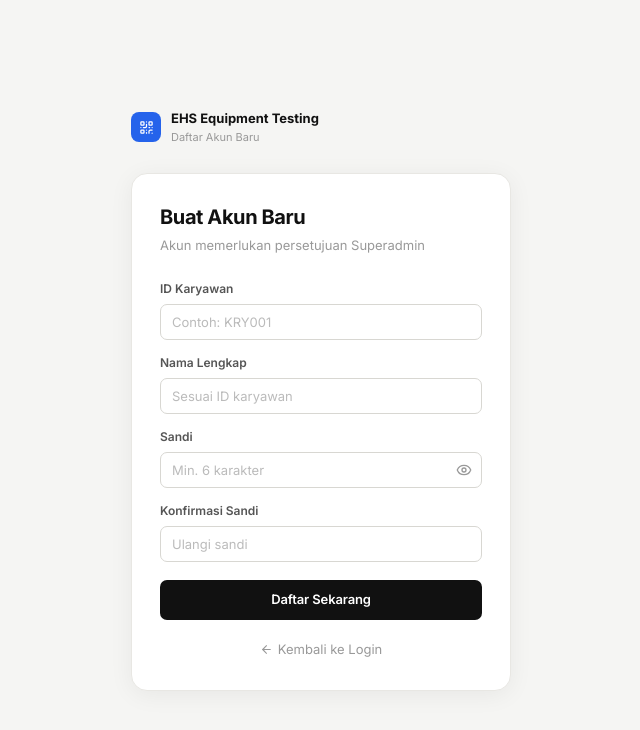
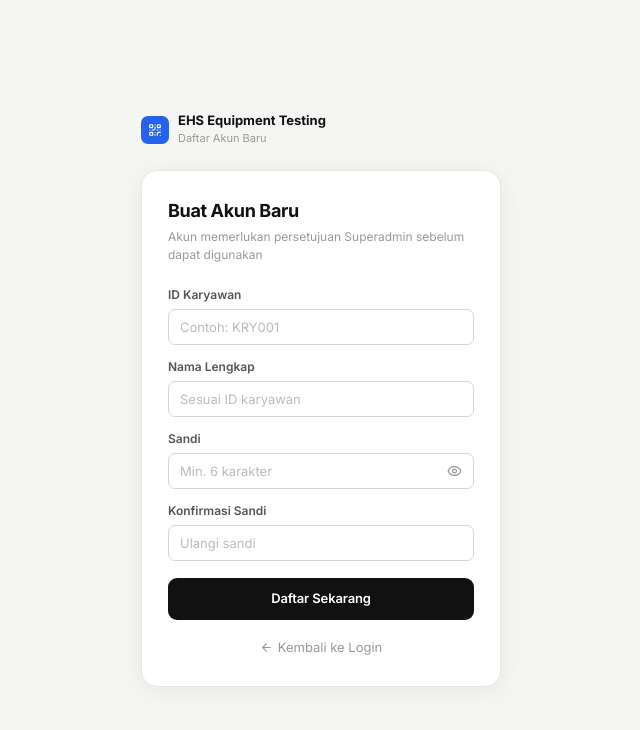
Before and after one commit to deptehsnni/EHS-EquipmentTesting, a React (Vite) app: page /register in a window 1280 px wide. Shown: the top 730 px of the page, without its empty margins (319-959 px from the left). Built offline with nearby package versions, Linux system fonts and the light colour scheme; no server answers.

Commit message:
Update RegisterPage.tsx

```diff
--- a/src/pages/RegisterPage.tsx
+++ b/src/pages/RegisterPage.tsx
@@ -4,18 +4,19 @@ import { supabase, employeeIdToEmail } from '../lib/supabase';
 import { QrCode, Eye, EyeOff, CheckCircle2, AlertCircle, ArrowLeft } from 'lucide-react';
 
 export const RegisterPage: React.FC = () => {
-  const navigate = useNavigate();
-  const [form, setForm] = useState({ employeeId: '', fullName: '', password: '', confirm: '' });
+  const navigate  = useNavigate();
+  const [form,     setForm]     = useState({ employeeId: '', fullName: '', password: '', confirm: '' });
   const [showPass, setShowPass] = useState(false);
-  const [loading, setLoading] = useState(false);
-  const [error, setError] = useState<string | null>(null);
-  const [success, setSuccess] = useState(false);
+  const [loading,  setLoading]  = useState(false);
+  const [error,    setError]    = useState<string | null>(null);
+  const [success,  setSuccess]  = useState(false);
+
   const set = (k: keyof typeof form, v: string) => setForm(p => ({ ...p, [k]: v }));
 
   const handleRegister = async (e: React.FormEvent) => {
     e.preventDefault(); setError(null);
-    if (form.password !== form.confirm) { setError('Sandi tidak cocok'); return; }
-    if (form.password.length < 6) { setError('Sandi minimal 6 karakter'); return; }
+    if (form.password !== form.confirm) { setError('Konfirmasi sandi tidak cocok'); return; }
+    if (form.password.length < 6)       { setError('Sandi minimal 6 karakter'); return; }
     setLoading(true);
     const { data, error: err } = await supabase.auth.signUp({
       email: employeeIdToEmail(form.employeeId), password: form.password,
@@ -23,7 +24,10 @@ export const RegisterPage: React.FC = () => {
     });
     if (err) { setError(err.message); setLoading(false); return; }
     if (data.user) {
-      await supabase.from('profiles').insert([{ id: data.user.id, employee_id: form.employeeId, full_name: form.fullName, role: 'user', status: 'pending' }]);
+      await supabase.from('profiles').insert([{
+        id: data.user.id, employee_id: form.employeeId,
+        full_name: form.fullName, role: 'user', status: 'pending',
+      }]);
       setSuccess(true);
       setTimeout(() => navigate('/login'), 4000);
     }
@@ -32,66 +36,82 @@ export const RegisterPage: React.FC = () => {
 
   return (
     <div style={{ minHeight: '100vh', background: 'var(--surface-2)', display: 'flex', alignItems: 'center', justifyContent: 'center', padding: '24px 16px', fontFamily: 'var(--font-sans)' }}>
-      <div style={{ width: '100%', maxWidth: 380 }}>
-        <div style={{ display: 'flex', alignItems: 'center', gap: 10, marginBottom: 28 }}>
-          <div style={{ width: 30, height: 30, background: 'var(--accent)', borderRadius: 8, display: 'flex', alignItems: 'center', justifyContent: 'center' }}>
-            <QrCode size={15} color="#fff" />
+      <div style={{ width: '100%', maxWidth: 360 }}>
+
+        {/* Brand */}
+        <div style={{ display: 'flex', alignItems: 'center', gap: 9, marginBottom: 24 }}>
+          <div style={{ width: 28, height: 28, background: 'var(--accent)', borderRadius: 7, display: 'flex', alignItems: 'center', justifyContent: 'center', flexShrink: 0 }}>
+            <QrCode size={14} color="#fff" />
           </div>
           <div>
-            <p style={{ fontWeight: 700, fontSize: 13, color: 'var(--ink)' }}>EHS Equipment Testing</p>
-            <p style={{ color: 'var(--ink-3)', fontSize: 11 }}>Daftar Akun Baru</p>
+            <p style={{ fontWeight: 700, fontSize: 13, color: 'var(--ink)', lineHeight: 1.2 }}>EHS Equipment Testing</p>
+            <p style={{ color: 'var(--ink-3)', fontSize: 11, marginTop: 1 }}>Daftar Akun Baru</p>
           </div>
         </div>
 
+        {/* Success state */}
         {success ? (
-          <div style={{ background: '#fff', borderRadius: 16, padding: 32, border: '1px solid var(--border)', textAlign: 'center', boxShadow: '0 4px 24px rgba(0,0,0,0.06)' }}>
-            <div style={{ width: 60, height: 60, background: 'var(--green-bg)', borderRadius: '50%', display: 'flex', alignItems: 'center', justifyContent: 'center', margin: '0 auto 16px' }}>
-              <CheckCircle2 size={28} color="var(--green)" />
+          <div style={{ background: 'var(--surface)', borderRadius: 16, padding: '32px 26px', border: '1px solid var(--border)', textAlign: 'center', boxShadow: '0 4px 24px rgba(0,0,0,0.06)' }}>
+            <div style={{ width: 56, height: 56, background: 'var(--green-light)', borderRadius: '50%', display: 'flex', alignItems: 'center', justifyContent: 'center', margin: '0 auto 16px' }}>
+              <CheckCircle2 size={26} color="var(--green)" />
             </div>
             <h2 style={{ fontWeight: 700, fontSize: 18, color: 'var(--ink)', marginBottom: 8 }}>Pendaftaran Berhasil!</h2>
-            <p style={{ color: 'var(--ink-3)', fontSize: 14, lineHeight: 1.6 }}>Akun Anda sedang menunggu persetujuan Superadmin. Anda akan diarahkan ke halaman login.</p>
+            <p style={{ color: 'var(--ink-3)', fontSize: 13, lineHeight: 1.6 }}>
+              Akun Anda sedang menunggu persetujuan Superadmin.<br />Anda akan diarahkan ke halaman login.
+            </p>
           </div>
         ) : (
-          <div style={{ background: '#fff', borderRadius: 16, padding: 28, border: '1px solid var(--border)', boxShadow: '0 4px 24px rgba(0,0,0,0.06)' }}>
-            <h2 style={{ fontSize: 20, fontWeight: 700, color: 'var(--ink)', letterSpacing: '-0.02em', marginBottom: 4 }}>Buat Akun Baru</h2>
-            <p style={{ color: 'var(--ink-3)', fontSize: 13, marginBottom: 24 }}>Akun memerlukan persetujuan Superadmin</p>
+          <div style={{ background: 'var(--surface)', borderRadius: 16, padding: '26px', border: '1px solid var(--border)', boxShadow: '0 4px 24px rgba(0,0,0,0.06)' }}>
+            <h2 style={{ fontSize: 18, fontWeight: 700, color: 'var(--ink)', letterSpacing: '-0.02em', marginBottom: 4 }}>Buat Akun Baru</h2>
+            <p style={{ color: 'var(--ink-3)', fontSize: 12, marginBottom: 22 }}>Akun memerlukan persetujuan Superadmin sebelum dapat digunakan</p>
 
             {error && (
-              <div className="notif notif-danger" style={{ marginBottom: 18, fontSize: 13 }}>
-                <AlertCircle size={14} style={{ flexShrink: 0 }} /><span>{error}</span>
+              <div className="notif notif-danger" style={{ marginBottom: 16, fontSize: 13 }}>
+                <AlertCircle size={13} style={{ flexShrink: 0, marginTop: 1 }} />
+                <span>{error}</span>
               </div>
             )}
 
-            <form onSubmit={handleRegister} style={{ display: 'flex', flexDirection: 'column', gap: 14 }}>
+            <form onSubmit={handleRegister} style={{ display: 'flex', flexDirection: 'column', gap: 13 }}>
               {[
-                { key: 'employeeId', label: 'ID Karyawan', placeholder: 'Contoh: KRY001', type: 'text' },
-                { key: 'fullName', label: 'Nama Lengkap', placeholder: 'Sesuai ID karyawan', type: 'text' },
+                { key: 'employeeId', label: 'ID Karyawan',  placeholder: 'Contoh: KRY001',     type: 'text'     },
+                { key: 'fullName',   label: 'Nama Lengkap', placeholder: 'Sesuai ID karyawan', type: 'text'     },
               ].map(f => (
                 <div key={f.key}>
-                  <label style={{ display: 'block', fontSize: 12, fontWeight: 600, color: 'var(--ink-2)', marginBottom: 6 }}>{f.label}</label>
-                  <input className="input-field" type={f.type} placeholder={f.placeholder} required value={form[f.key as keyof typeof form]} onChange={e => set(f.key as keyof typeof form, e.target.value)} />
+                  <label style={{ display: 'block', fontSize: 12, fontWeight: 600, color: 'var(--ink-2)', marginBottom: 5 }}>{f.label}</label>
+                  <input className="input-field" type={f.type} placeholder={f.placeholder}
+                    required value={form[f.key as keyof typeof form]}
+                    onChange={e => set(f.key as keyof typeof form, e.target.value)} />
                 </div>
               ))}
+
+              {/* Password */}
               <div>
-                <label style={{ display: 'block', fontSize: 12, fontWeight: 600, color: 'var(--ink-2)', marginBottom: 6 }}>Sandi</label>
+                <label style={{ display: 'block', fontSize: 12, fontWeight: 600, color: 'var(--ink-2)', marginBottom: 5 }}>Sandi</label>
                 <div style={{ position: 'relative' }}>
-                  <input className="input-field" type={showPass ? 'text' : 'password'} placeholder="Min. 6 karakter" required value={form.password} onChange={e => set('password', e.target.value)} style={{ paddingRight: 38 }} />
-                  <button type="button" onClick={() => setShowPass(!showPass)} style={{ position: 'absolute', right: 10, top: '50%', transform: 'translateY(-50%)', background: 'none', border: 'none', cursor: 'pointer', color: 'var(--ink-3)', display: 'flex' }}>
-                    {showPass ? <EyeOff size={16} /> : <Eye size={16} />}
+                  <input className="input-field" type={showPass ? 'text' : 'password'} placeholder="Min. 6 karakter"
+                    required value={form.password} onChange={e => set('password', e.target.value)}
+                    style={{ paddingRight: 38 }} />
+                  <button type="button" onClick={() => setShowPass(v => !v)} style={{ position: 'absolute', right: 10, top: '50%', transform: 'translateY(-50%)', background: 'none', border: 'none', cursor: 'pointer', color: 'var(--ink-3)', display: 'flex', padding: 2 }}>
+                    {showPass ? <EyeOff size={15} /> : <Eye size={15} />}
                   </button>
                 </div>
               </div>
+
+              {/* Confirm */}
               <div>
-                <label style={{ display: 'block', fontSize: 12, fontWeight: 600, color: 'var(--ink-2)', marginBottom: 6 }}>Konfirmasi Sandi</label>
-                <input className="input-field" type="password" placeholder="Ulangi sandi" required value={form.confirm} onChange={e => set('confirm', e.target.value)} />
+                <label style={{ display: 'block', fontSize: 12, fontWeight: 600, color: 'var(--ink-2)', marginBottom: 5 }}>Konfirmasi Sandi</label>
+                <input className="input-field" type="password" placeholder="Ulangi sandi"
+                  required value={form.confirm} onChange={e => set('confirm', e.target.value)} />
               </div>
-              <button type="submit" disabled={loading} className="btn btn-primary" style={{ height: 40, marginTop: 4 }}>
+
+              <button type="submit" disabled={loading} className="btn btn-primary" style={{ height: 42, marginTop: 4, borderRadius: 9 }}>
                 {loading ? 'Mendaftarkan...' : 'Daftar Sekarang'}
               </button>
             </form>
 
-            <div style={{ textAlign: 'center', marginTop: 18 }}>
-              <Link to="/login" style={{ display: 'inline-flex', alignItems: 'center', gap: 5, fontSize: 13, color: 'var(--ink-3)', textDecoration: 'none', transition: 'color 0.12s' }}
+            <div style={{ textAlign: 'center', marginTop: 16 }}>
+              <Link to="/login" style={{ display: 'inline-flex', alignItems: 'center', gap: 5, fontSize: 13, color: 'var(--ink-3)', textDecoration: 'none', transition: 'color 0.15s' }}
                 onMouseEnter={e => (e.currentTarget.style.color = 'var(--ink)')}
                 onMouseLeave={e => (e.currentTarget.style.color = 'var(--ink-3)')}>
                 <ArrowLeft size={13} /> Kembali ke Login
```
